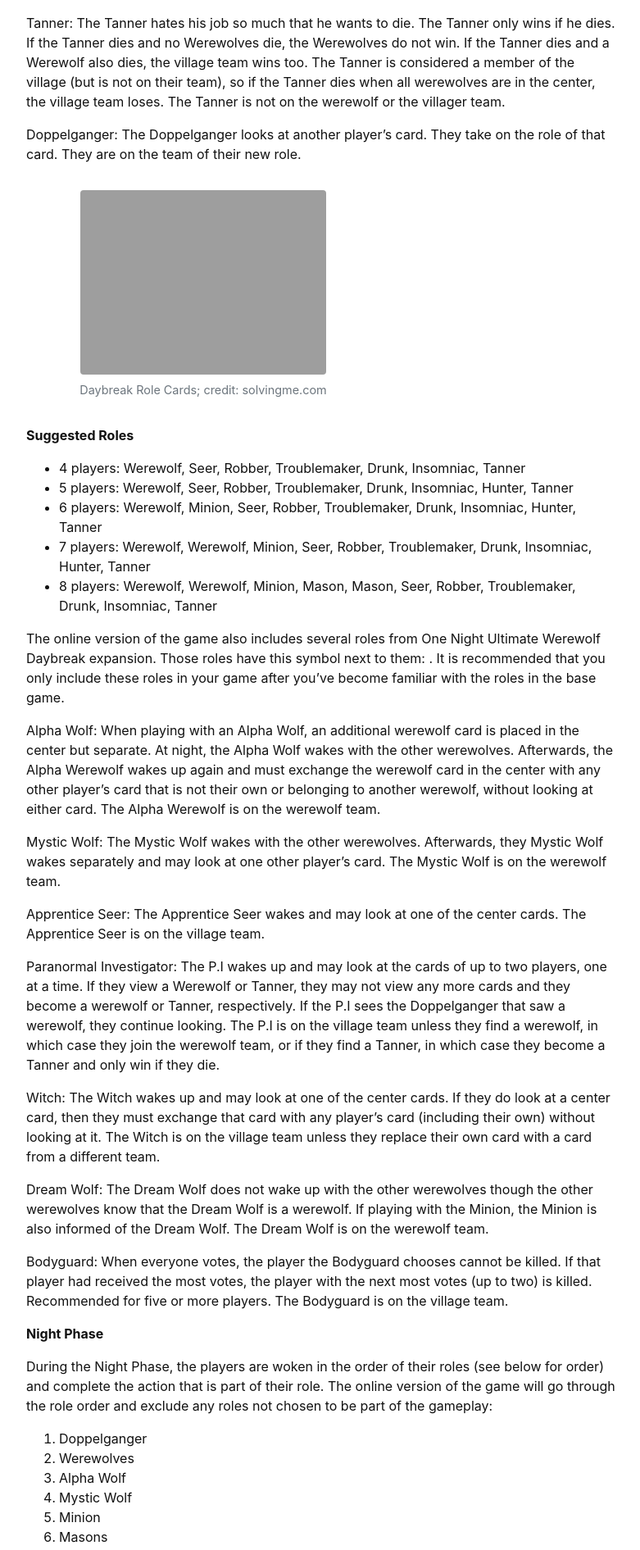
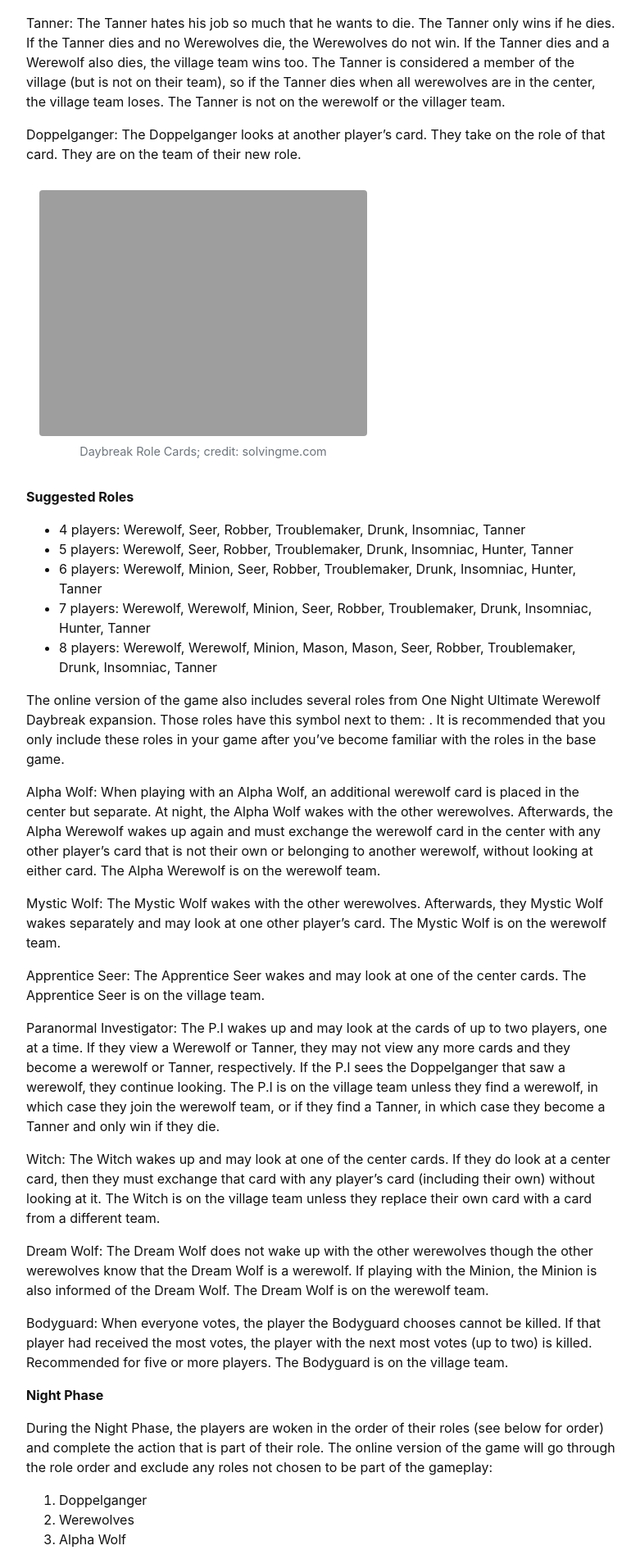
Before and after one commit to hanwendong1/VirtualGaming, a Jekyll site: the page built from content/5-Werewolf.md, in a window 1280 px wide. Shown: the part 2938-4829 px from the top of the page at 82% size, without its empty margins (248-1029 px from the left). Built offline with Jekyll 4.4.1, drawn with Linux system fonts in a browser that asks for light colours.

Commit message:
Update 5-Werewolf.md

```diff
--- a/content/5-Werewolf.md
+++ b/content/5-Werewolf.md
@@ -106,7 +106,7 @@ Tanner: The Tanner hates his job so much that he wants to die. The Tanner only w
 
 Doppelganger: The Doppelganger looks at another player’s card. They take on the role of that card. They are on the team of their new role.
 
-{% include figure.html img="Daybreak.png" alt="Image of Daybreak Role Cards" caption="Daybreak Role Cards; credit: solvingme.com" width="75%" %}
+{% include figure.html img="Daybreak.png" alt="Image of Daybreak Role Cards" caption="Daybreak Role Cards; credit: solvingme.com" width="100%" %}
 
 **Suggested Roles**
 
```
